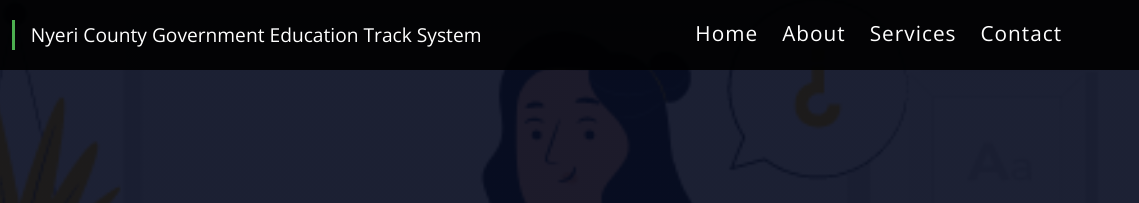
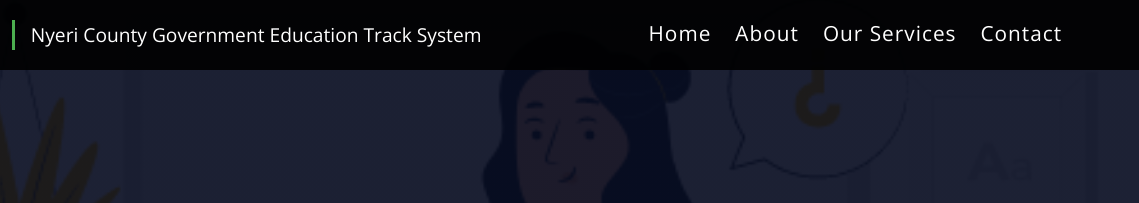
Before and after one commit to 0tieno/Education_Track_System, a plain HTML site: page index.html in a window 1280 px wide. Shown: the top 203 px of the page, 141-1280 px from the left. Drawn offline with nearby package versions, Linux system fonts and the light colour scheme; a web font is replaced by a local one.

Commit message:
typo fixes

```diff
--- a/index.html
+++ b/index.html
@@ -18,7 +18,7 @@
             <ul>
                 <li><a href="#">Home</a></li>
                 <li><a href="#about">About</a></li>
-                <li><a href="#services">Services</a></li>
+                <li><a href="#services">Our Services</a></li>
                 <li><a href="#contact">Contact</a></li>
             </ul>
         </nav>
```
